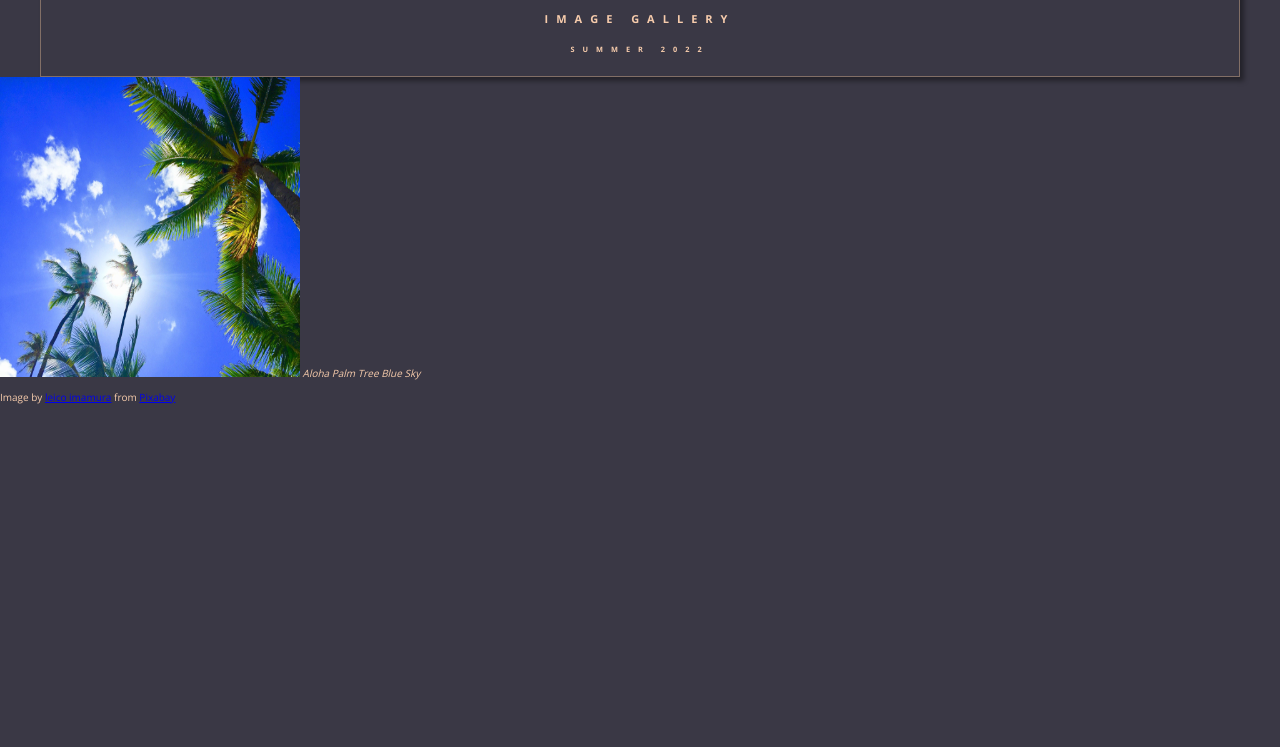
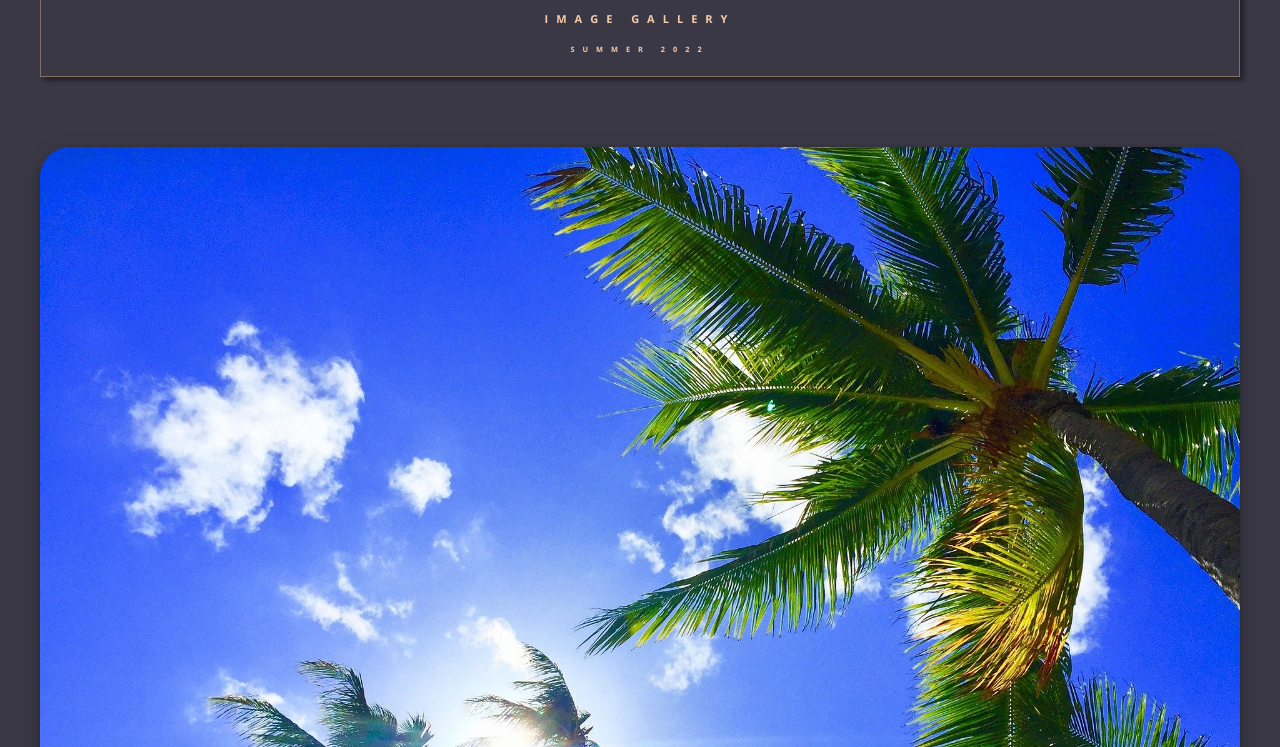
Before and after one commit to CSF2223/imagegallery-Brian-OConnell, a plain HTML site: page index.html in a window 1280 px wide. Shown: the part 53-800 px from the top of the page. Drawn offline with nearby package versions, Linux system fonts and the light colour scheme.

Commit message:
2.09 Push

```diff
--- a/index.html
+++ b/index.html
@@ -16,12 +16,14 @@
     </header>
 
     <section>
-        <div>
+        <div class = "imageCard">
             <img src ="assets/hawaii-2700190_1920.jpg" alt="Aloha Palm Tree Blue Sky" width="300" height="300"></img>
-            <cite>Aloha Palm Tree Blue Sky</cite>
-            <p>Image by <a href="https://pixabay.com/users/graziebambino-1593455/?utm_source=link-attribution&amp;utm_medium=referral&amp;utm_campaign=image&amp;utm_content=2700190">leico imamura</a>
-            from <a href="https://pixabay.com/?utm_source=link-attribution&amp;utm_medium=referral&amp;utm_campaign=image&amp;utm_content=2700190">Pixabay</a></p>
-        </div>
+            <div class = "cardText">
+                <cite>Aloha Palm Tree Blue Sky</cite>
+                <p>Image by <a href="https://pixabay.com/users/graziebambino-1593455/?utm_source=link-attribution&amp;utm_medium=referral&amp;utm_campaign=image&amp;utm_content=2700190">leico imamura</a>
+                from <a href="https://pixabay.com/?utm_source=link-attribution&amp;utm_medium=referral&amp;utm_campaign=image&amp;utm_content=2700190">Pixabay</a></p>
+            </div> <!-- Close "textCard" class -->
+        </div> <!-- Close ImageCard class -->
     </section>
 </body>
 </html>
--- a/style.css
+++ b/style.css
@@ -33,3 +33,18 @@ body {
     font-family: 'Open Sans',sans-serif;
     margin: 0;
 }
+
+.imageCard {
+    display: flex;
+    flex-direction: column;
+    justify-content: center;
+    align-items: center;
+    margin: 7rem 4rem;
+}
+
+.imageCard img {
+    width: 100%;
+    height: auto;
+    border-radius: 30px;
+    box-shadow: 0 4px 8px 0 rgba(0,0,0,0.2), 0 6px 20px 0 rgba(0,0,0,0.19);
+}
```
